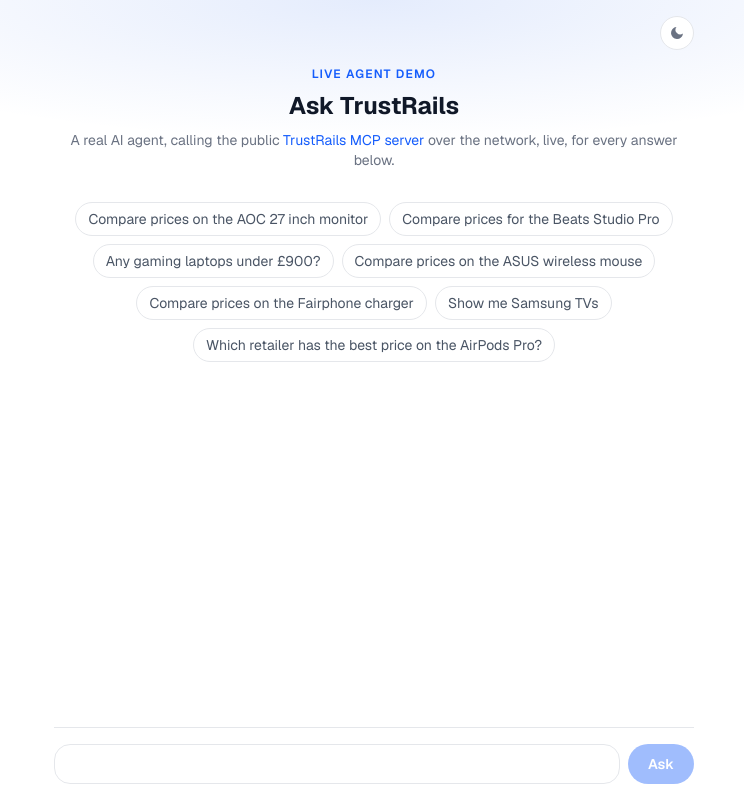
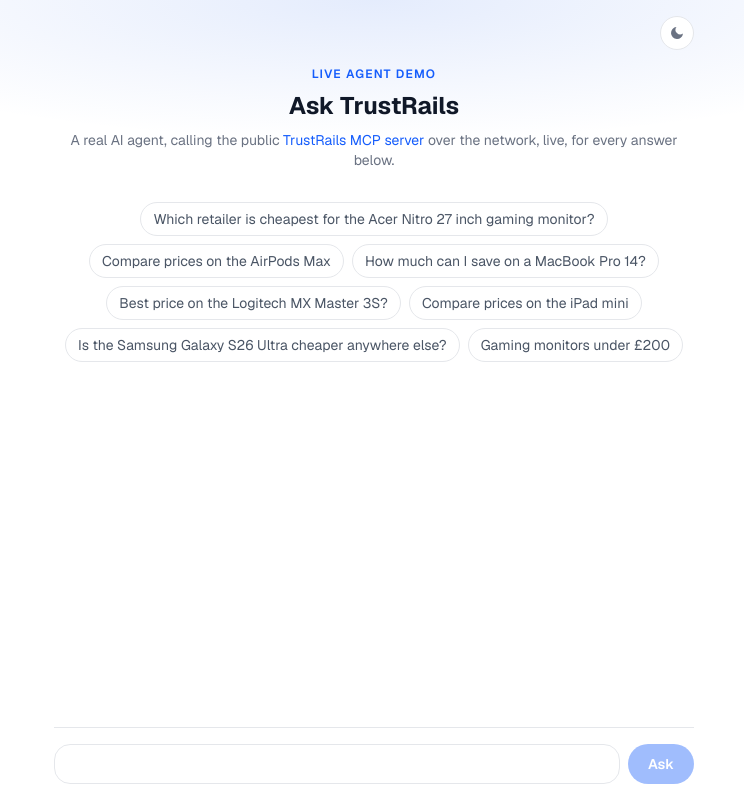
Before and after one commit to james-webdev/trustrails-agent, a Next.js app: page / in a window 1280 px wide. Shown: the whole page, without its empty margins (266-1010 px from the left). Built offline with nearby package versions, Linux system fonts and the light colour scheme.

Commit message:
Replace the demo suggestions with products that actually have a comparison to show: each is verified in stock at two or more distinct retailers with a real price gap, and refurb-contaminated products are excluded so the demo never shows a fake saving

```diff
--- a/src/app/Chat.tsx
+++ b/src/app/Chat.tsx
@@ -9,14 +9,17 @@
 import { extractOffers } from "./lib/extract";
 import { ApiHistory, ChatMessage, MODEL_OPTIONS } from "./lib/types";
 
+// Each of these is checked against the live catalogue: the product exists, is in
+// stock at two or more DISTINCT retailers, and has a real price gap to show. A
+// suggestion that returns one offer makes the demo argue against itself.
 const SUGGESTIONS = [
-  "Compare prices on the AOC 27 inch monitor",
-  "Compare prices for the Beats Studio Pro",
-  "Any gaming laptops under £900?",
-  "Compare prices on the ASUS wireless mouse",
-  "Compare prices on the Fairphone charger",
-  "Show me Samsung TVs",
-  "Which retailer has the best price on the AirPods Pro?",
+  "Which retailer is cheapest for the Acer Nitro 27 inch gaming monitor?",
+  "Compare prices on the AirPods Max",
+  "How much can I save on a MacBook Pro 14?",
+  "Best price on the Logitech MX Master 3S?",
+  "Compare prices on the iPad mini",
+  "Is the Samsung Galaxy S26 Ultra cheaper anywhere else?",
+  "Gaming monitors under £200",
 ];
 
 const enabledModels = MODEL_OPTIONS.filter((opt) => opt.enabled);
```
